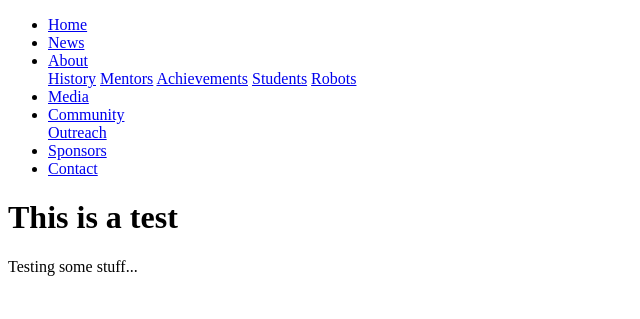
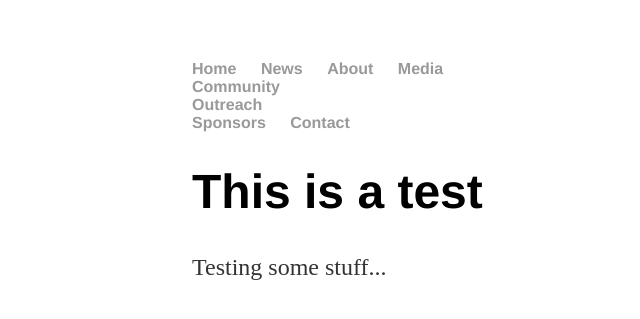
Before and after one commit to mouseythemouse/449, a Jekyll site: the page built from index.html, in a window 1280 px wide. Shown: the top 319 px of the page, without its empty margins (0-640 px from the left). Built offline with Jekyll 4.4.1, drawn with Linux system fonts in a browser that asks for light colours.

Commit message:
Update default.html

```diff
--- a/_layouts/default.html
+++ b/_layouts/default.html
@@ -4,7 +4,7 @@
 		<!-- this guy is jekyll liquid tag-->
 			<title>{{ page.title }}</title>
 			<!-- css stylesheet -->
-			<link rel="stylesheet" type="text/css" href="449/css/main.css">
+			<link rel="stylesheet" type="text/css" href="/css/main.css">
 		</head>
 		<body>
 			<nav>
```
